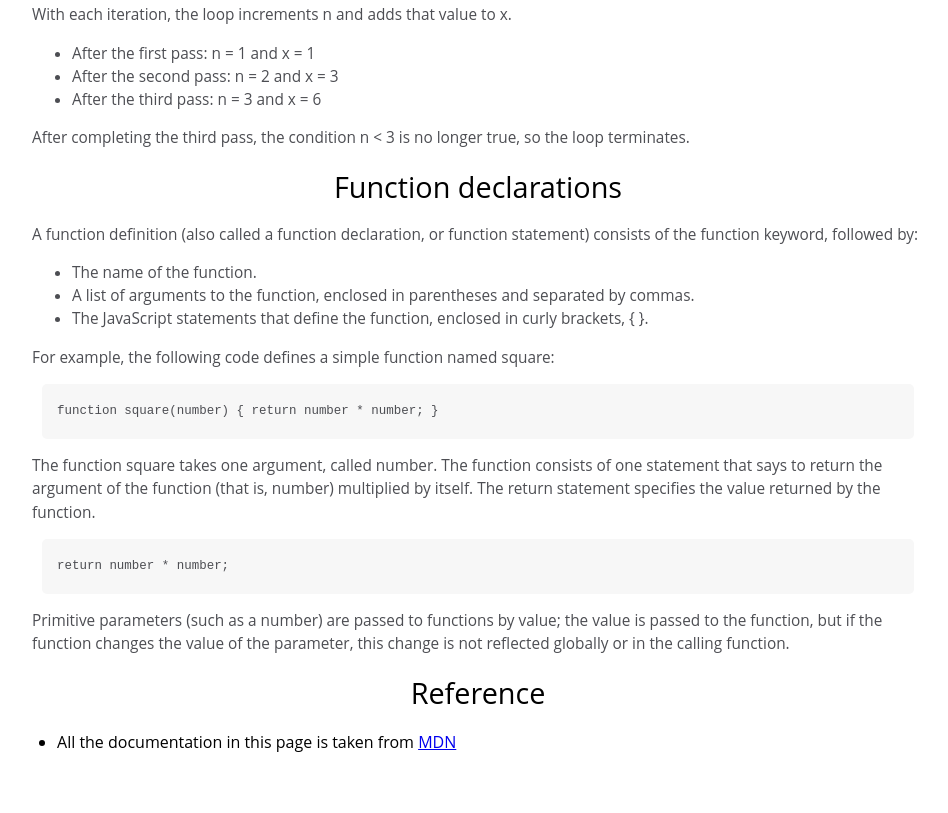
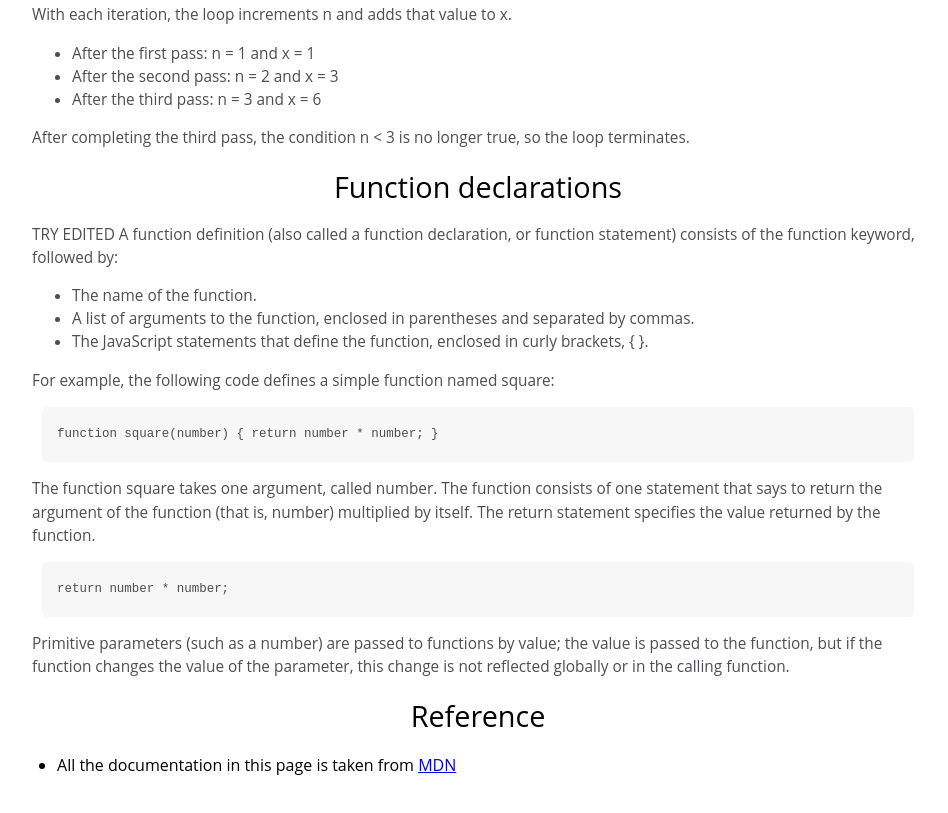
Before and after one commit to fithamlak/FithamlakWithOscar, a plain HTML site: page index.html in a window 1280 px wide. Shown: the part 5093-5906 px from the top of the page, without its empty margins (321-1269 px from the left). Before the commit the page ends 5883 px from the top, so only its background shows below. Drawn offline with Linux system fonts and the light colour scheme.

Commit message:
last section is checked

```diff
--- a/index.html
+++ b/index.html
@@ -384,8 +384,8 @@
       <section class="main-section" id="Function_declarations">
         <header>Function declarations</header>
         <article>
-          A function definition (also called a function declaration, or function
-          statement) consists of the function keyword, followed by:
+          TRY EDITED A function definition (also called a function declaration,
+          or function statement) consists of the function keyword, followed by:
 
           <ul>
             <li>The name of the function.</li>
```
